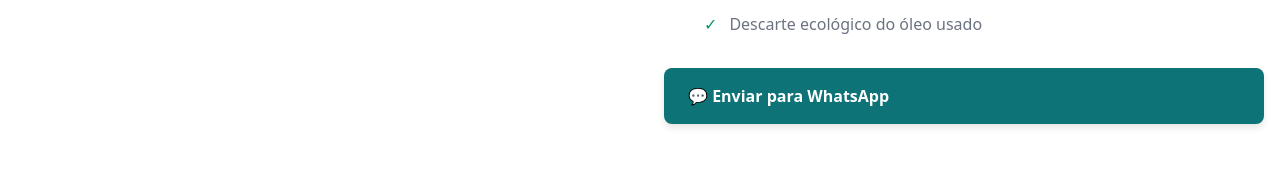
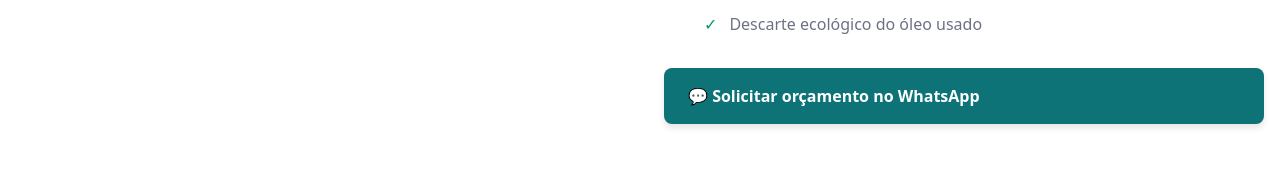
Before and after one commit to vLecaBR/eastqg, a React (Vite) app: page /service/1 in a window 1280 px wide. Shown: the part 739-913 px from the top of the page. Built offline with nearby package versions, Linux system fonts and the light colour scheme.

Commit message:
removendo salvo e orçamento

```diff
--- a/src/pages/ServiceDetail/ServiceDetailPage.jsx
+++ b/src/pages/ServiceDetail/ServiceDetailPage.jsx
@@ -78,7 +78,7 @@ export default function ServiceDetailPage({ services }) {
                 target="_blank"
                 rel="noopener noreferrer"
               >
-                💬 Enviar para WhatsApp
+                💬 Solicitar orçamento no WhatsApp
               </S.PrimaryButton>
             </S.ActionButtons>
           </S.InfoSection>
```
